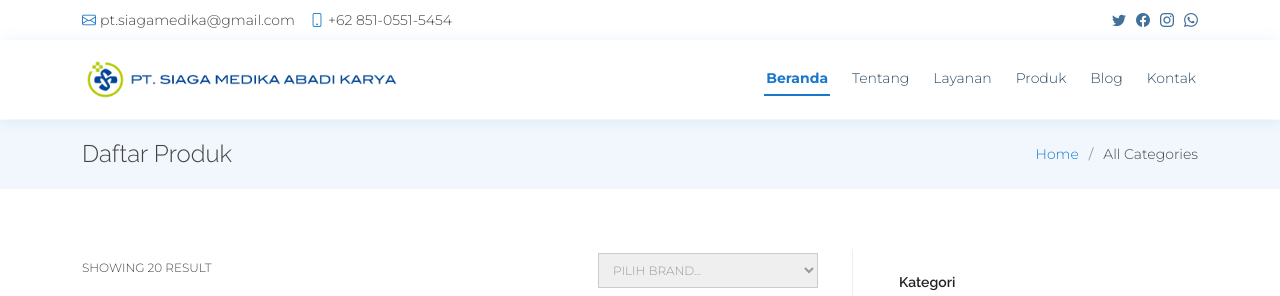
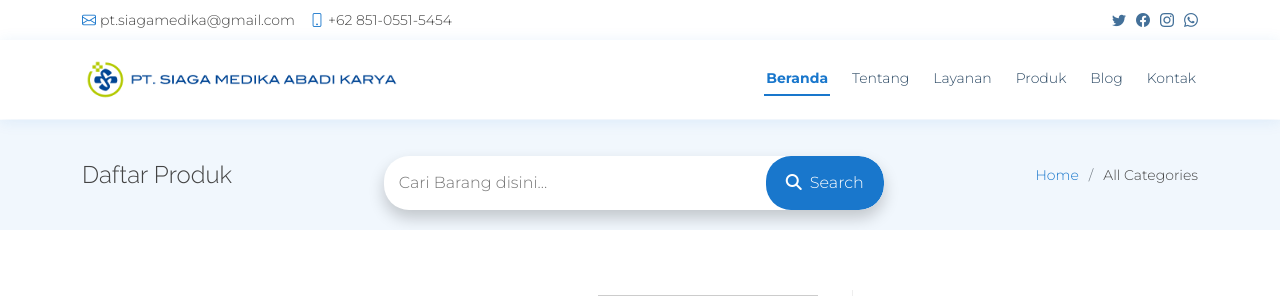
Before and after one commit to hackermu2001/siagamedika, a PHP site: page /product-page.php in a window 1280 px wide. Shown: the top 296 px of the page. Run offline with PHP 8.4, Linux system fonts and the light colour scheme; data comes from the database, SQL or seed files in the repository; some libraries are stand-ins or nearby versions.

Commit message:
Fitur Search on Product Page
Menambahkan fitur search pada halaman produk

```diff
--- a/product-page.php
+++ b/product-page.php
@@ -57,6 +57,10 @@
 
                 <div class="d-flex justify-content-between align-items-center">
                     <h2>Daftar Produk</h2>
+                    <form method="get" action="search.php" class="search-container mt-3">
+                        <input type="text" id="search" name="q" placeholder="Cari Barang disini..." />
+                        <button id="search-button"><i class="fas fa-search me-2"></i>Search</button>
+                    </form>
                     <ol>
                         <li><a href="index.php">Home</a></li>
                         <li>All Categories</li>
```
